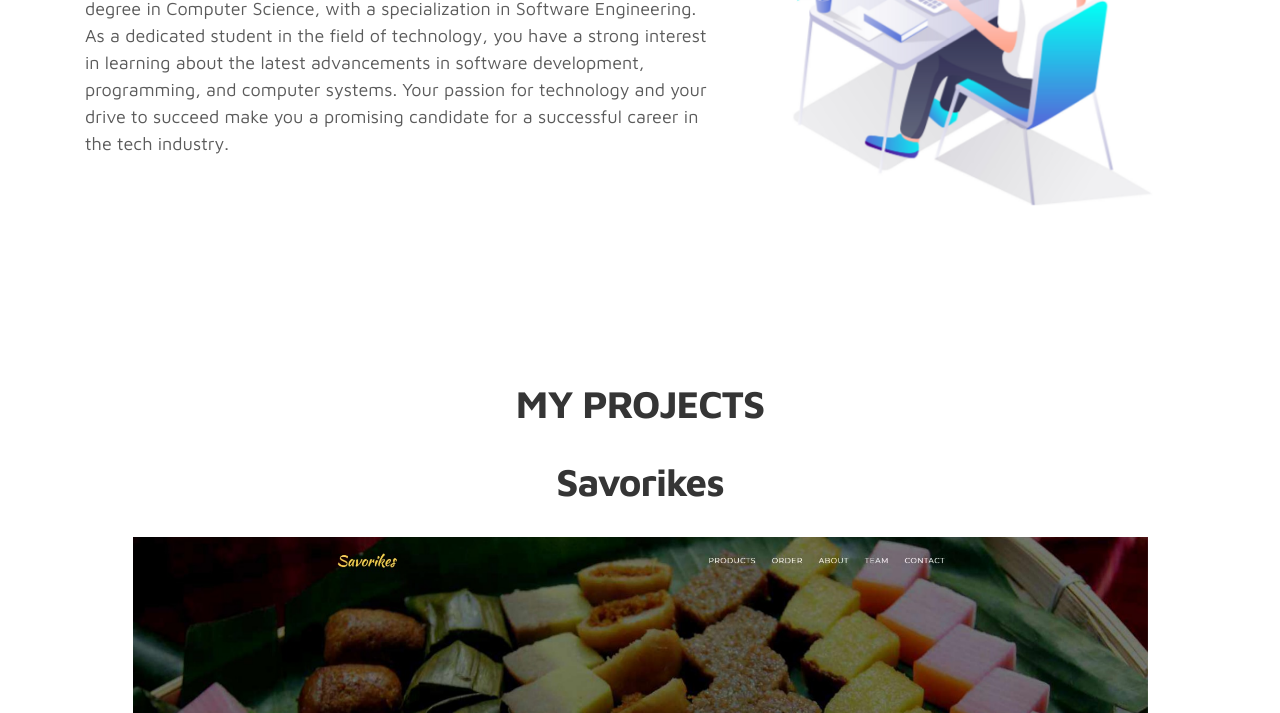
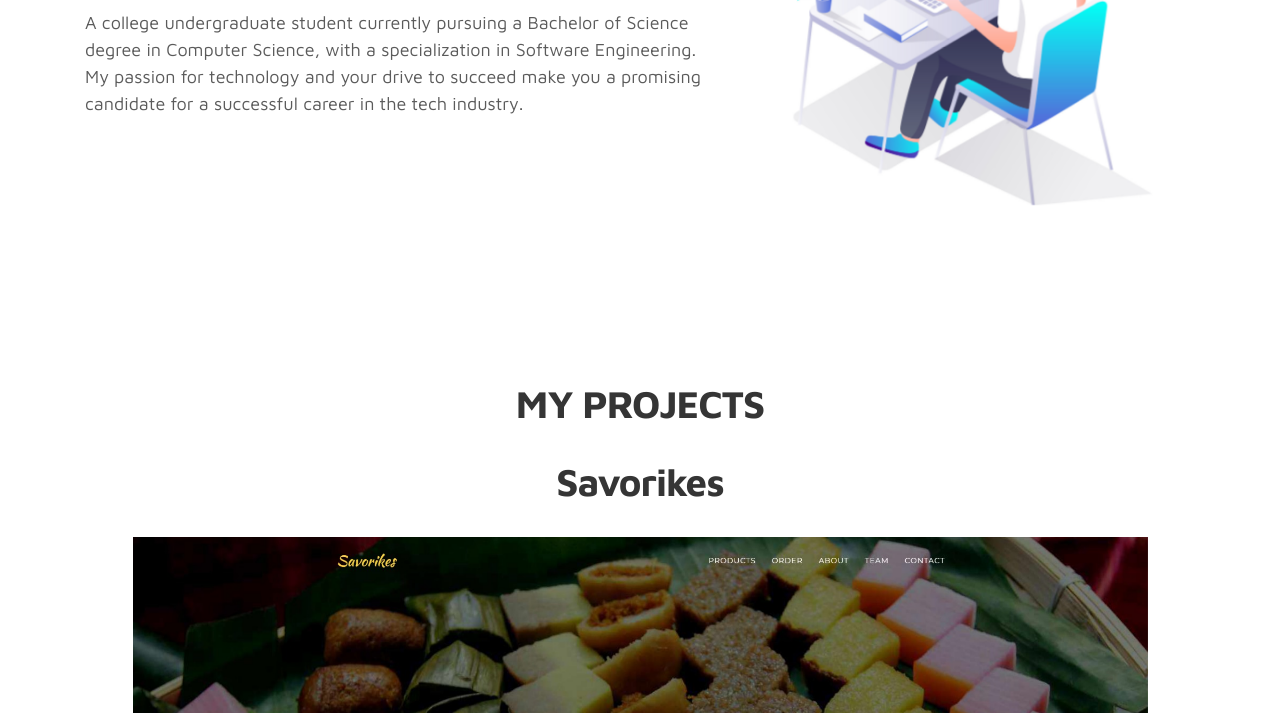
Before and after one commit to Kaelooooo/Portfolio, a plain HTML site: page index.html in a window 1280 px wide. Shown: the part 387-1100 px from the top of the page. Drawn offline with Linux system fonts and the light colour scheme.

Commit message:
last update

```diff
--- a/index.html
+++ b/index.html
@@ -75,7 +75,7 @@
                                 </div>
                         </h1>
 
-                        <p>A college undergraduate student currently pursuing a Bachelor of Science degree in Computer Science, with a specialization in Software Engineering. As a dedicated student in the field of technology, you have a strong interest in learning about the latest advancements in software development, programming, and computer systems. Your passion for technology and your drive to succeed make you a promising candidate for a successful career in the tech industry.</p>
+                        <p>A college undergraduate student currently pursuing a Bachelor of Science degree in Computer Science, with a specialization in Software Engineering. My passion for technology and your drive to succeed make you a promising candidate for a successful career in the tech industry.</p>
 
 
                     </div>
```
